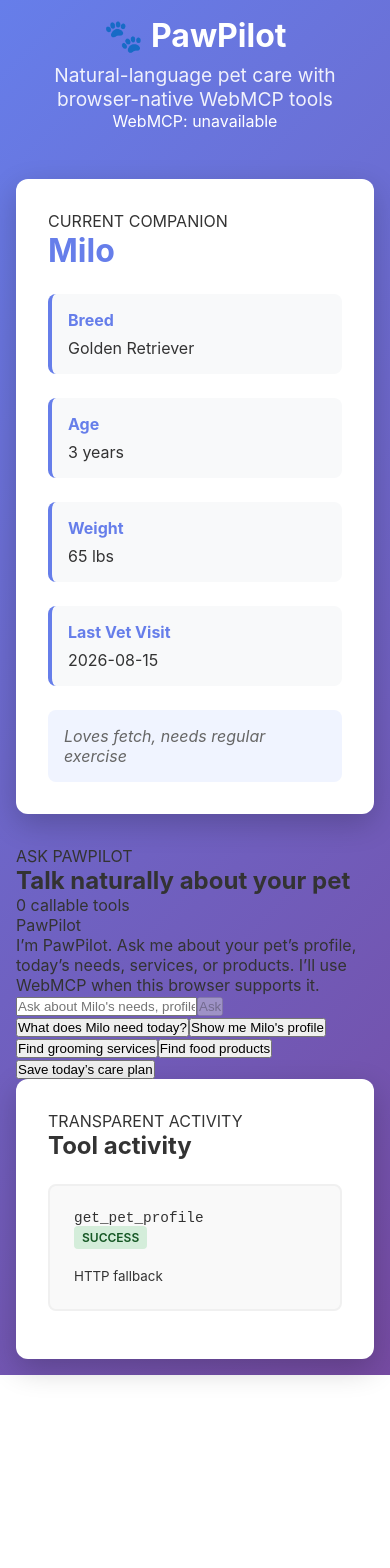
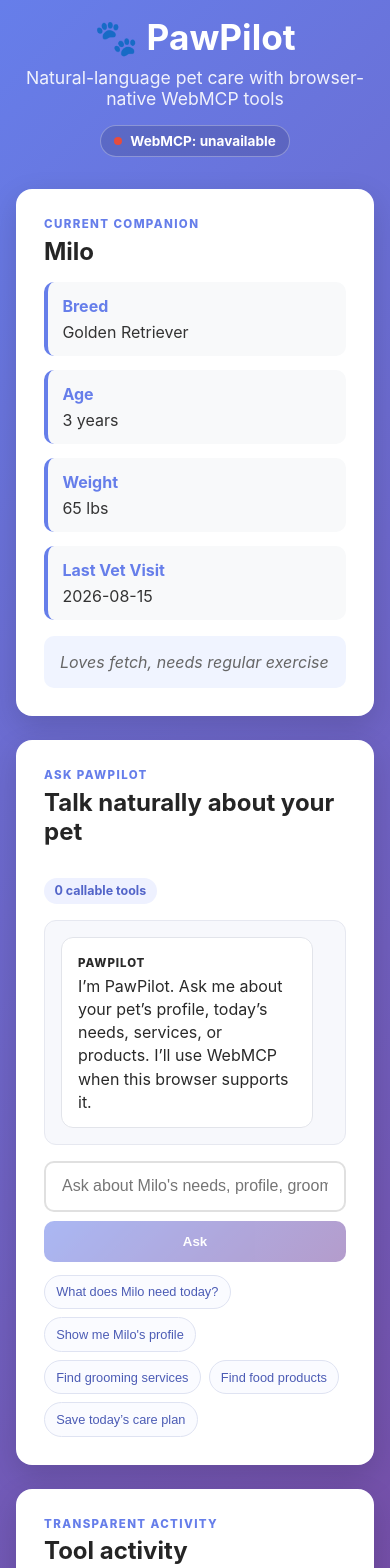
Before and after one commit to QueenFi703/Pawpilot-webmcp, a Next.js app: page / in a window 390 px wide. Shown: the top 1568 px of the page. Before the commit the page ends 1375 px from the top, so only its background shows below. Built offline with nearby package versions, Linux system fonts and the light colour scheme.

Commit message:
style: add PawPilot agent chat and WebMCP status UI

```diff
--- a/src/styles/Home.module.css
+++ b/src/styles/Home.module.css
@@ -7,259 +7,317 @@
 .header {
   text-align: center;
   color: white;
-  margin-bottom: 3rem;
-  animation: slideDown 0.6s ease-out;
+  margin-bottom: 2rem;
 }
 
 .header h1 {
   font-size: 3rem;
-  margin-bottom: 0.5rem;
+  margin: 0 0 0.5rem;
 }
 
 .header p {
-  font-size: 1.2rem;
+  font-size: 1.1rem;
   opacity: 0.9;
+  margin: 0 0 1rem;
 }
 
-.petProfile {
-  background: white;
-  border-radius: 12px;
-  padding: 2rem;
-  margin-bottom: 2rem;
-  box-shadow: 0 10px 30px rgba(0, 0, 0, 0.2);
-  animation: slideUp 0.6s ease-out 0.1s both;
+.webmcpBadge {
+  display: inline-flex;
+  align-items: center;
+  gap: 0.5rem;
+  padding: 0.45rem 0.8rem;
+  border: 1px solid rgba(255, 255, 255, 0.3);
+  border-radius: 999px;
+  background: rgba(0, 0, 0, 0.12);
+  font-size: 0.85rem;
+  font-weight: 700;
 }
 
-.petProfile h2 {
-  font-size: 2rem;
+.statusDot {
+  width: 8px;
+  height: 8px;
+  border-radius: 50%;
+  background: #f0ad4e;
+}
+
+.webmcpBadge[data-status="available"] .statusDot { background: #2ecc71; }
+.webmcpBadge[data-status="unavailable"] .statusDot,
+.webmcpBadge[data-status="error"] .statusDot { background: #e74c3c; }
+
+.sectionEyebrow {
+  font-size: 0.72rem;
+  letter-spacing: 0.12em;
+  font-weight: 800;
+  color: #667eea;
+  margin-bottom: 0.35rem;
+}
+
+.petProfile,
+.agentPanel,
+.confirmPanel,
+.needsPanel,
+.toolCalls {
+  background: white;
+  border-radius: 16px;
+  padding: 1.75rem;
   margin-bottom: 1.5rem;
-  color: #667eea;
+  box-shadow: 0 10px 30px rgba(0, 0, 0, 0.14);
+}
+
+.petProfile h2,
+.agentPanel h2,
+.confirmPanel h2,
+.needsPanel h2,
+.toolCalls h2 {
+  margin: 0 0 1rem;
+  color: #252525;
 }
 
 .profileGrid {
   display: grid;
-  grid-template-columns: repeat(auto-fit, minmax(200px, 1fr));
-  gap: 1.5rem;
-  margin-bottom: 1.5rem;
+  grid-template-columns: repeat(auto-fit, minmax(180px, 1fr));
+  gap: 0.85rem;
+  margin-bottom: 1rem;
 }
 
 .profileGrid div {
-  padding: 1rem;
+  padding: 0.9rem;
   background: #f8f9fa;
-  border-radius: 8px;
+  border-radius: 10px;
   border-left: 4px solid #667eea;
 }
 
 .profileGrid strong {
   color: #667eea;
   display: block;
-  margin-bottom: 0.5rem;
+  margin-bottom: 0.35rem;
 }
 
 .notes {
-  font-size: 1rem;
   color: #666;
   font-style: italic;
   padding: 1rem;
   background: #f0f4ff;
-  border-radius: 8px;
+  border-radius: 10px;
+  margin: 0;
 }
 
-.goalForm {
-  background: white;
-  border-radius: 12px;
-  padding: 2rem;
-  margin-bottom: 2rem;
-  box-shadow: 0 10px 30px rgba(0, 0, 0, 0.2);
-  animation: slideUp 0.6s ease-out 0.2s both;
+.panelHeader {
+  display: flex;
+  justify-content: space-between;
+  align-items: flex-start;
+  gap: 1rem;
+  margin-bottom: 1rem;
 }
 
-.goalForm h2 {
-  margin-bottom: 1.5rem;
-  color: #333;
+.toolCount {
+  padding: 0.35rem 0.65rem;
+  border-radius: 999px;
+  background: #eef1ff;
+  color: #5365c9;
+  font-size: 0.78rem;
+  font-weight: 700;
+  white-space: nowrap;
 }
 
-.goalForm form {
+.chatWindow {
+  min-height: 220px;
+  max-height: 420px;
+  overflow-y: auto;
+  padding: 1rem;
+  background: #f7f8fc;
+  border: 1px solid #e6e8f0;
+  border-radius: 12px;
   display: flex;
-  gap: 0.5rem;
+  flex-direction: column;
+  gap: 0.8rem;
+  margin-bottom: 1rem;
 }
 
-.goalForm input {
-  flex: 1;
-  padding: 0.75rem 1rem;
-  border: 2px solid #e0e0e0;
-  border-radius: 8px;
-  font-size: 1rem;
-  transition: border-color 0.2s;
+.message {
+  max-width: 84%;
+  padding: 0.8rem 1rem;
+  border-radius: 12px;
 }
 
-.goalForm input:focus {
+.message p {
+  margin: 0.25rem 0 0;
+  line-height: 1.45;
+}
+
+.message small {
+  display: block;
+  margin-top: 0.45rem;
+  opacity: 0.65;
+  font-family: monospace;
+}
+
+.messageLabel {
+  font-size: 0.72rem;
+  font-weight: 800;
+  text-transform: uppercase;
+  letter-spacing: 0.08em;
+}
+
+.user {
+  align-self: flex-end;
+  background: #667eea;
+  color: white;
+}
+
+.assistant {
+  align-self: flex-start;
+  background: white;
+  color: #292929;
+  border: 1px solid #e2e4ea;
+}
+
+.chatForm {
+  display: flex;
+  gap: 0.6rem;
+}
+
+.chatForm input {
+  flex: 1;
+  min-width: 0;
+  padding: 0.9rem 1rem;
+  border: 2px solid #e0e0e0;
+  border-radius: 10px;
+  font-size: 1rem;
+}
+
+.chatForm input:focus {
   outline: none;
   border-color: #667eea;
   box-shadow: 0 0 0 3px rgba(102, 126, 234, 0.1);
 }
 
-.goalForm input:disabled {
-  background: #f5f5f5;
+.chatForm button,
+.confirmButton,
+.secondaryButton {
+  border: none;
+  border-radius: 10px;
+  padding: 0.8rem 1.2rem;
+  font-weight: 700;
+  cursor: pointer;
+}
+
+.chatForm button,
+.confirmButton {
+  background: linear-gradient(135deg, #667eea 0%, #764ba2 100%);
+  color: white;
+}
+
+.chatForm button:disabled,
+.confirmButton:disabled {
+  opacity: 0.55;
   cursor: not-allowed;
 }
 
-.goalForm button {
-  padding: 0.75rem 2rem;
-  background: linear-gradient(135deg, #667eea 0%, #764ba2 100%);
-  color: white;
-  border: none;
-  border-radius: 8px;
-  font-size: 1rem;
-  font-weight: 600;
-  cursor: pointer;
-  transition: transform 0.2s, box-shadow 0.2s;
+.promptChips {
+  display: flex;
+  flex-wrap: wrap;
+  gap: 0.5rem;
+  margin-top: 0.8rem;
 }
 
-.goalForm button:hover:not(:disabled) {
-  transform: translateY(-2px);
-  box-shadow: 0 5px 15px rgba(102, 126, 234, 0.4);
+.promptChips button {
+  border: 1px solid #dfe3f2;
+  background: #fafbff;
+  color: #4c5cb5;
+  padding: 0.55rem 0.7rem;
+  border-radius: 999px;
+  cursor: pointer;
+  font-size: 0.8rem;
 }
 
-.goalForm button:disabled {
-  opacity: 0.7;
-  cursor: not-allowed;
+.promptChips button:hover {
+  border-color: #667eea;
+}
+
+.confirmPanel {
+  display: flex;
+  justify-content: space-between;
+  align-items: center;
+  gap: 1rem;
+  border: 2px solid #667eea;
+}
+
+.confirmPanel p {
+  margin: 0;
+  color: #666;
+}
+
+.confirmActions {
+  display: flex;
+  gap: 0.6rem;
+  flex-shrink: 0;
+}
+
+.secondaryButton {
+  background: #f0f1f5;
+  color: #333;
+}
+
+.needsPanel pre {
+  margin: 0;
+  padding: 1rem;
+  background: #f7f8fc;
+  border-radius: 10px;
+  overflow-x: auto;
+  font-size: 0.82rem;
 }
 
 .toolCalls {
-  background: white;
-  border-radius: 12px;
-  padding: 2rem;
-  box-shadow: 0 10px 30px rgba(0, 0, 0, 0.2);
-  animation: slideUp 0.6s ease-out 0.3s both;
-}
-
-.toolCalls h2 {
-  margin-bottom: 1.5rem;
-  color: #333;
+  animation: slideUp 0.3s ease-out both;
 }
 
 .toolCall {
-  border: 2px solid #f0f0f0;
-  border-radius: 8px;
-  padding: 1.5rem;
-  margin-bottom: 1rem;
-  background: #f9f9f9;
+  padding: 0.85rem 0;
+  border-bottom: 1px solid #ececf0;
 }
+
+.toolCall:last-child { border-bottom: 0; }
 
 .callHeader {
   display: flex;
   justify-content: space-between;
   align-items: center;
-  margin-bottom: 1rem;
-  flex-wrap: wrap;
-}
-
-.callHeader h3 {
-  color: #333;
-  font-size: 1rem;
-}
-
-.status {
-  padding: 0.25rem 0.75rem;
-  border-radius: 20px;
-  font-size: 0.85rem;
-  font-weight: 600;
-  text-transform: uppercase;
-}
-
-.status {
-  background: #fff3cd;
-  color: #856404;
-}
-
-.toolList {
-  display: flex;
-  flex-direction: column;
-  gap: 0.75rem;
-}
-
-.tool {
-  display: flex;
-  justify-content: space-between;
-  align-items: center;
-  padding: 0.75rem;
-  background: white;
-  border-radius: 6px;
-  border-left: 3px solid #667eea;
+  gap: 1rem;
 }
 
 .toolName {
-  font-weight: 500;
+  font-weight: 700;
   color: #333;
   font-family: monospace;
   font-size: 0.9rem;
 }
 
+.toolCall small {
+  color: #777;
+}
+
 .toolStatus {
   padding: 0.25rem 0.5rem;
-  border-radius: 4px;
-  font-size: 0.75rem;
-  font-weight: 600;
+  border-radius: 999px;
+  font-size: 0.7rem;
+  font-weight: 800;
   text-transform: uppercase;
 }
 
-.toolStatus.processing {
-  background: #cfe8fc;
-  color: #004085;
-}
-
-.toolStatus.success {
-  background: #d4edda;
-  color: #155724;
-}
-
-.toolStatus.error {
-  background: #f8d7da;
-  color: #721c24;
-}
-
-@keyframes slideDown {
-  from {
-    opacity: 0;
-    transform: translateY(-20px);
-  }
-  to {
-    opacity: 1;
-    transform: translateY(0);
-  }
-}
+.toolStatus.success { background: #d4edda; color: #155724; }
+.toolStatus.error { background: #f8d7da; color: #721c24; }
 
 @keyframes slideUp {
-  from {
-    opacity: 0;
-    transform: translateY(20px);
-  }
-  to {
-    opacity: 1;
-    transform: translateY(0);
-  }
+  from { opacity: 0; transform: translateY(10px); }
+  to { opacity: 1; transform: translateY(0); }
 }
 
 @media (max-width: 768px) {
-  .container {
-    padding: 1rem;
-  }
-
-  .header h1 {
-    font-size: 2rem;
-  }
-
-  .goalForm form {
-    flex-direction: column;
-  }
-
-  .callHeader {
-    flex-direction: column;
-    align-items: flex-start;
-  }
-
-  .status {
-    margin-top: 0.5rem;
-  }
+  .container { padding: 1rem; }
+  .header h1 { font-size: 2.2rem; }
+  .chatForm { flex-direction: column; }
+  .confirmPanel { flex-direction: column; align-items: flex-start; }
+  .panelHeader { flex-direction: column; }
+  .message { max-width: 94%; }
 }
```
